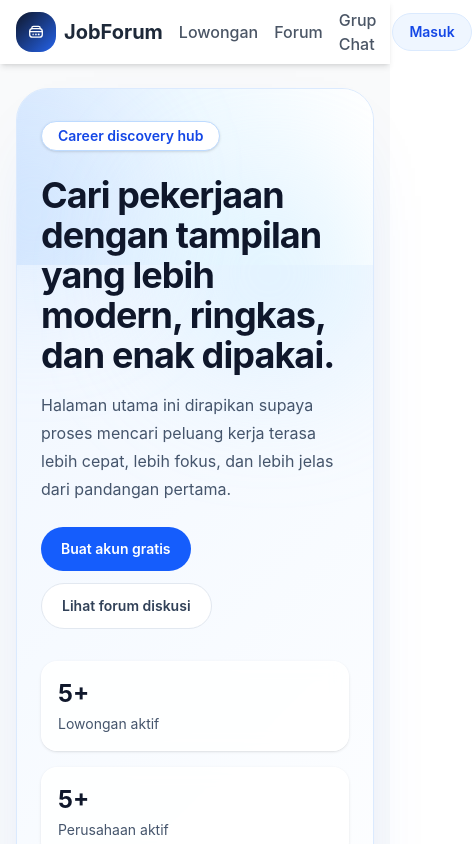
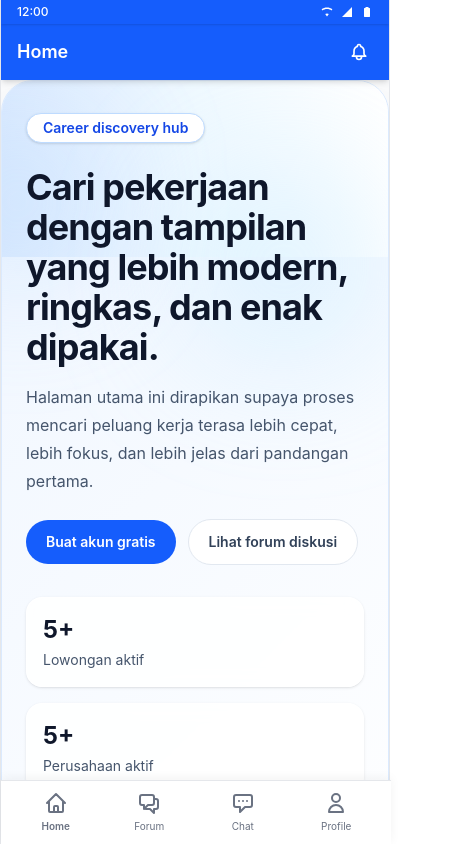
Before and after one commit to max-tantan/vite-forum-lowongankerja, a Vue app: page / in a window 390 px wide. Shown: the top 844 px of the page, 472 px wide, since content can reach past the window. Built offline with nearby package versions, Linux system fonts and the light colour scheme.

Commit message:
feat: introduce Android-styled layout component and integrate into App shell

```diff
--- a/src/App.vue
+++ b/src/App.vue
@@ -1,15 +1,10 @@
 <script setup>
 import { RouterView } from 'vue-router'
-import Footer from './components/Footer.vue'
-import Navbar from './components/Navbar.vue'
+import AndroidLayout from './layout/AndroidLayout.vue'
 </script>
 
 <template>
-  <div class="flex min-h-screen flex-col bg-gray-50">
-    <Navbar />
-    <main class="container mx-auto flex-1 px-4 py-6">
-      <RouterView />
-    </main>
-    <Footer />
-  </div>
+  <AndroidLayout>
+    <RouterView />
+  </AndroidLayout>
 </template>
--- /dev/null
+++ b/src/layout/AndroidLayout.vue
@@ -0,0 +1,112 @@
+<template>
+  <div class="relative min-h-screen bg-gray-100 flex flex-col md:max-w-md md:mx-auto md:shadow-2xl overflow-hidden font-sans border-x border-gray-200">
+    <!-- Status Bar (Simulated for Android) -->
+    <div class="bg-blue-600 text-white px-4 py-1 flex justify-between items-center text-xs font-medium z-20 shadow">
+      <span>12:00</span>
+      <div class="flex items-center space-x-2">
+        <!-- Icons for Wi-Fi, Signal, Battery -->
+        <svg class="w-3 h-3" fill="currentColor" viewBox="0 0 24 24"><path d="M12 21L15.6 16.2C14.6 15.4 13.4 15 12 15C10.6 15 9.4 15.4 8.4 16.2L12 21M12 3C7.95 3 4.21 4.34 1.2 6.6L3 9C5.5 7.12 8.62 6 12 6C15.38 6 18.5 7.12 21 9L22.8 6.6C19.79 4.34 16.05 3 12 3Z"/></svg>
+        <svg class="w-3 h-3" fill="currentColor" viewBox="0 0 24 24"><path d="M2 22H22V2L2 22Z"/></svg>
+        <svg class="w-3 h-3" fill="currentColor" viewBox="0 0 24 24"><path d="M17 4H15V2H9V4H7C6.45 4 6 4.45 6 5V21C6 21.55 6.45 22 7 22H17C17.55 22 18 21.55 18 21V5C18 4.45 17.55 4 17 4Z"/></svg>
+      </div>
+    </div>
+
+    <!-- Top App Bar -->
+    <header class="bg-blue-600 text-white shadow-md z-10 sticky top-0 transition-all duration-300">
+      <div class="flex items-center h-14 px-4">
+        <!-- Back Button -->
+        <button v-if="showBack" @click="goBack" class="mr-4 p-1 rounded-full hover:bg-blue-700 transition-colors active:scale-95">
+          <svg class="w-6 h-6" fill="none" stroke="currentColor" viewBox="0 0 24 24"><path stroke-linecap="round" stroke-linejoin="round" stroke-width="2" d="M10 19l-7-7m0 0l7-7m-7 7h18"></path></svg>
+        </button>
+        <!-- Title -->
+        <h1 class="text-lg font-semibold truncate flex-1">{{ title }}</h1>
+        <!-- Slot for Top Actions -->
+        <div class="flex items-center space-x-2">
+          <slot name="actions">
+            <!-- Example Notification Icon -->
+            <button class="p-1 rounded-full hover:bg-blue-700 transition-colors">
+              <svg class="w-5 h-5" fill="none" stroke="currentColor" viewBox="0 0 24 24"><path stroke-linecap="round" stroke-linejoin="round" stroke-width="2" d="M15 17h5l-1.405-1.405A2.032 2.032 0 0118 14.158V11a6.002 6.002 0 00-4-5.659V5a2 2 0 10-4 0v.341C7.67 6.165 6 8.388 6 11v3.159c0 .538-.214 1.055-.595 1.436L4 17h5m6 0v1a3 3 0 11-6 0v-1m6 0H9"></path></svg>
+            </button>
+          </slot>
+        </div>
+      </div>
+    </header>
+
+    <!-- Main Content Area -->
+    <main class="flex-1 overflow-y-auto bg-gray-50 pb-16 custom-scrollbar relative scroll-smooth">
+      <!-- Animated transition for route changes if slot content changes -->
+      <slot />
+    </main>
+
+    <!-- Bottom Navigation Bar -->
+    <nav class="fixed md:absolute bottom-0 w-full md:max-w-md bg-white border-t border-gray-200 flex justify-around items-center h-16 px-2 z-20 shadow-[0_-2px_10px_rgba(0,0,0,0.05)]">
+      <router-link to="/" class="flex flex-col items-center justify-center flex-1 py-1 text-gray-500 hover:text-blue-600 transition-colors" active-class="text-blue-600 font-semibold">
+        <svg class="w-6 h-6 mb-1" fill="none" stroke="currentColor" viewBox="0 0 24 24"><path stroke-linecap="round" stroke-linejoin="round" stroke-width="2" d="M3 12l2-2m0 0l7-7 7 7M5 10v10a1 1 0 001 1h3m10-11l2 2m-2-2v10a1 1 0 01-1 1h-3m-6 0a1 1 0 001-1v-4a1 1 0 011-1h2a1 1 0 011 1v4a1 1 0 001 1m-6 0h6"></path></svg>
+        <span class="text-[10px]">Home</span>
+      </router-link>
+
+      <router-link to="/forum" class="flex flex-col items-center justify-center flex-1 py-1 text-gray-500 hover:text-blue-600 transition-colors" active-class="text-blue-600 font-semibold">
+        <svg class="w-6 h-6 mb-1" fill="none" stroke="currentColor" viewBox="0 0 24 24"><path stroke-linecap="round" stroke-linejoin="round" stroke-width="2" d="M17 8h2a2 2 0 012 2v6a2 2 0 01-2 2h-2v4l-4-4H9a1.994 1.994 0 01-1.414-.586m0 0L11 14h4a2 2 0 002-2V6a2 2 0 00-2-2H5a2 2 0 00-2 2v6a2 2 0 002 2h2v4l.586-.586z"></path></svg>
+        <span class="text-[10px]">Forum</span>
+      </router-link>
+
+      <!-- Floating Action Button effect for the middle action (e.g. Add Post / Special action) - Optional -->
+      <!-- We can just keep chat here -->
+      <router-link to="/chat" class="flex flex-col items-center justify-center flex-1 py-1 text-gray-500 hover:text-blue-600 transition-colors" active-class="text-blue-600 font-semibold">
+        <svg class="w-6 h-6 mb-1" fill="none" stroke="currentColor" viewBox="0 0 24 24"><path stroke-linecap="round" stroke-linejoin="round" stroke-width="2" d="M8 10h.01M12 10h.01M16 10h.01M9 16H5a2 2 0 01-2-2V6a2 2 0 012-2h14a2 2 0 012 2v8a2 2 0 01-2 2h-5l-5 5v-5z"></path></svg>
+        <span class="text-[10px]">Chat</span>
+      </router-link>
+
+      <router-link to="/profile" class="flex flex-col items-center justify-center flex-1 py-1 text-gray-500 hover:text-blue-600 transition-colors" active-class="text-blue-600 font-semibold">
+        <svg class="w-6 h-6 mb-1" fill="none" stroke="currentColor" viewBox="0 0 24 24"><path stroke-linecap="round" stroke-linejoin="round" stroke-width="2" d="M16 7a4 4 0 11-8 0 4 4 0 018 0zM12 14a7 7 0 00-7 7h14a7 7 0 00-7-7z"></path></svg>
+        <span class="text-[10px]">Profile</span>
+      </router-link>
+    </nav>
+  </div>
+</template>
+
+<script setup>
+import { computed } from 'vue'
+import { useRoute, useRouter } from 'vue-router'
+
+const route = useRoute()
+const router = useRouter()
+
+// Determine the title to show in the AppBar
+const title = computed(() => {
+  if (route.meta && route.meta.title) return route.meta.title
+  if (route.name) {
+    // Add spaces before capital letters (e.g., JobDetail -> Job Detail)
+    return route.name.toString().replace(/([A-Z])/g, ' $1').trim()
+  }
+  return 'App'
+})
+
+// Define main tabs where the back button is hidden
+const mainTabs = ['/', '/forum', '/chat', '/profile', '/login', '/register']
+
+const showBack = computed(() => {
+  return !mainTabs.includes(route.path)
+})
+
+const goBack = () => {
+  if (window.history.length > 1) {
+    router.back()
+  } else {
+    router.push('/')
+  }
+}
+</script>
+
+<style scoped>
+/* Hide scrollbar for Chrome, Safari and Opera */
+.custom-scrollbar::-webkit-scrollbar {
+  display: none;
+}
+
+/* Hide scrollbar for IE, Edge and Firefox */
+.custom-scrollbar {
+  -ms-overflow-style: none;  /* IE and Edge */
+  scrollbar-width: none;  /* Firefox */
+}
+</style>
```
